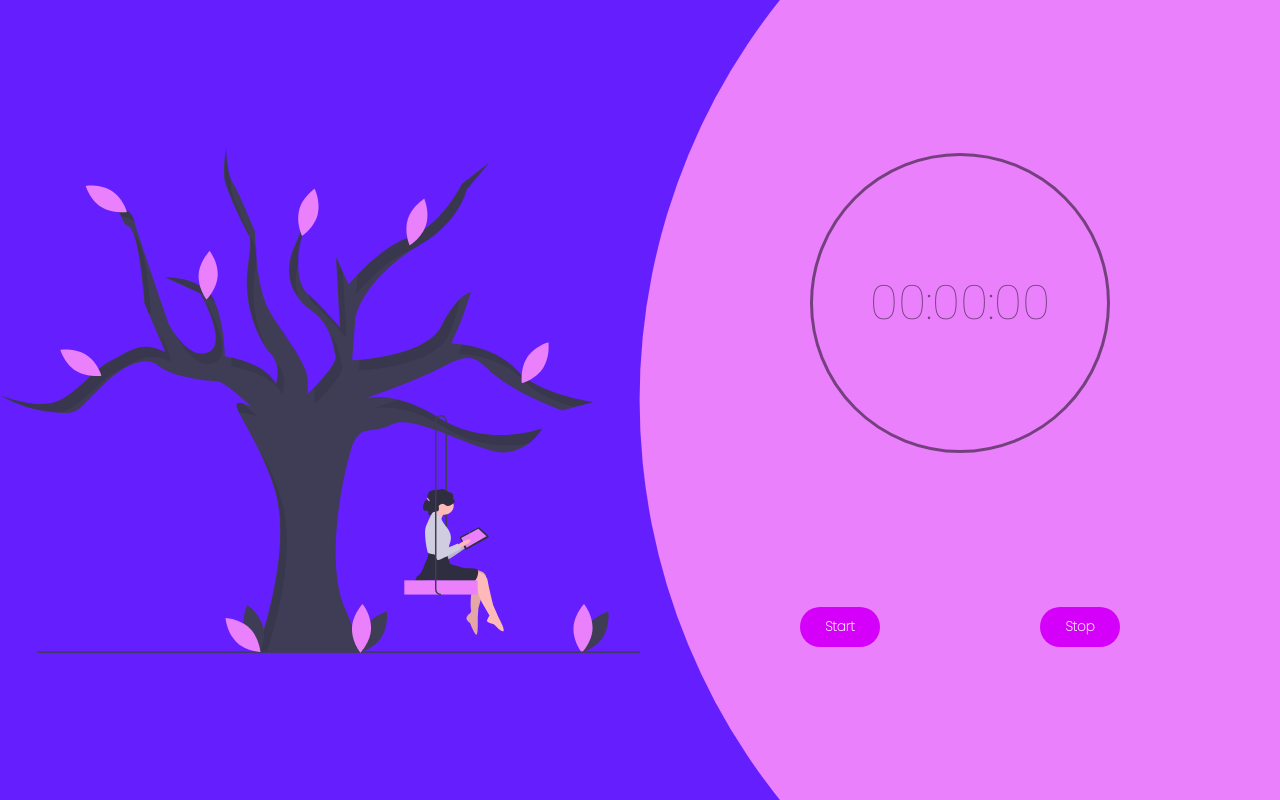
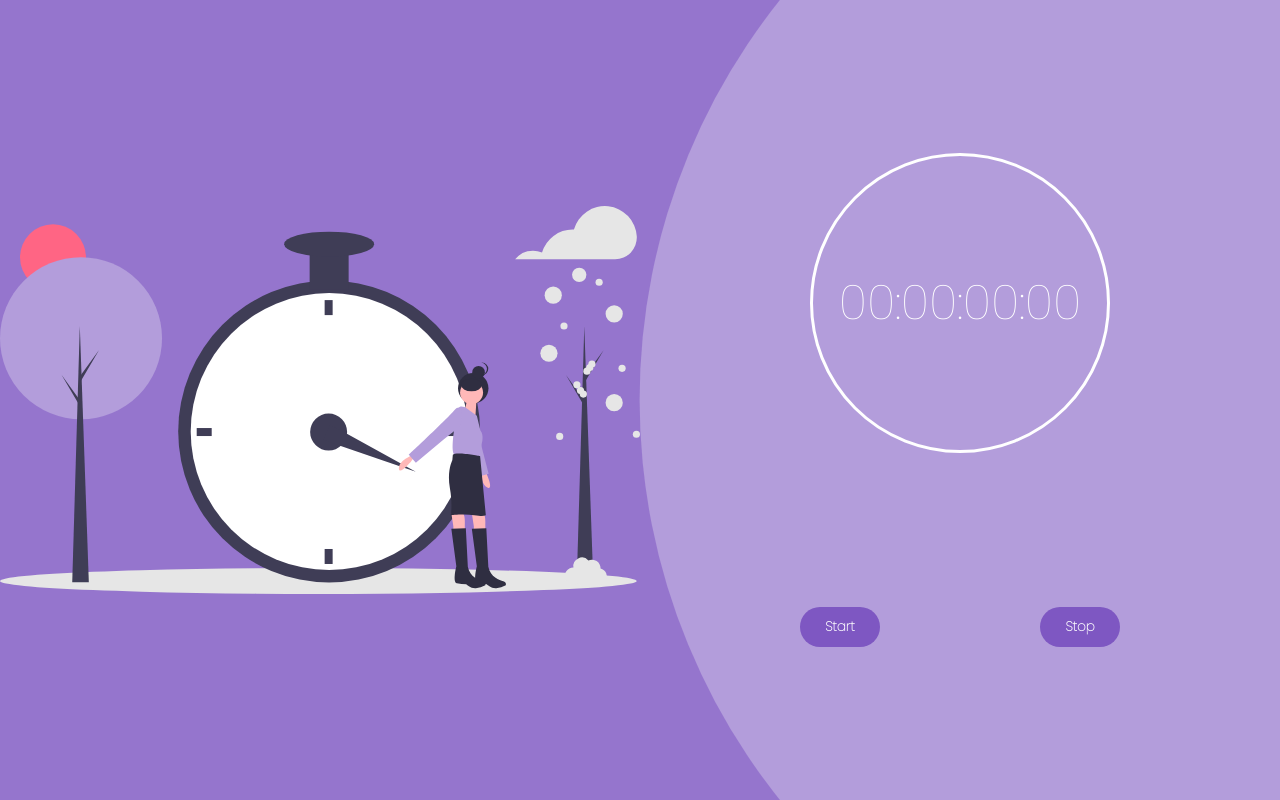
Before and after one commit to RianVitor26/stopwatch, a plain HTML site: page index.html in a window 1280 px wide. Drawn offline with Linux system fonts and the light colour scheme.

Commit message:
mudança na imagem e nas cores da página

```diff
--- a/index.html
+++ b/index.html
@@ -10,11 +10,11 @@
 <body>
     <div class="flex wrapper">
         <div class="image-wrapper flex">
-            <img src="assets/undraw_Tree_Pink.svg" alt="">
+            <img src="assets/undraw_season_change_f99v.svg" alt="">
         </div>
         <main class="stopwatch-wrapper flex">
             <div class="stopwatch">
-                <p class="numbers-stopwatch center">00:00:00</p>
+                <p class="numbers-stopwatch center">00:00:00:00</p>
             </div>
             <div class="buttons-wrapper flex">
                 <button class="btn">Start</button>
--- a/script.js
+++ b/script.js
@@ -0,0 +1 @@
+"use strict"
--- a/style.css
+++ b/style.css
@@ -11,11 +11,11 @@
 }
 
 :root{
-    --corPrincipal: #ea80fc;
-    --corBotoes: #d500f9;
-    --corBotoesHover: #f900d8;
-    --corTextos: rgba(0, 0, 0, 0.5);
-    --corFundo: #651fff;
+    --corPrincipal: #b39ddb;
+    --corBotoes: #7e57c2;
+    --corBotoesHover: #673ab7;
+    --corTextos: white;
+    --corFundo: #9575cd;
 }
 
 .flex{
```
Also changed, not shown: assets/undraw_season_change_f99v.svg (added).
